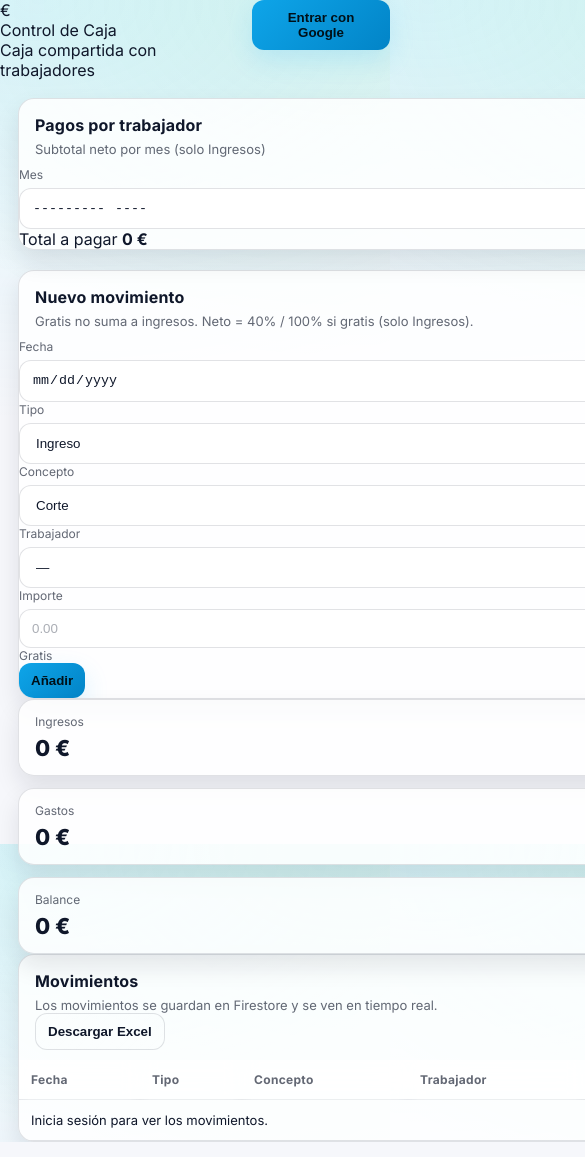
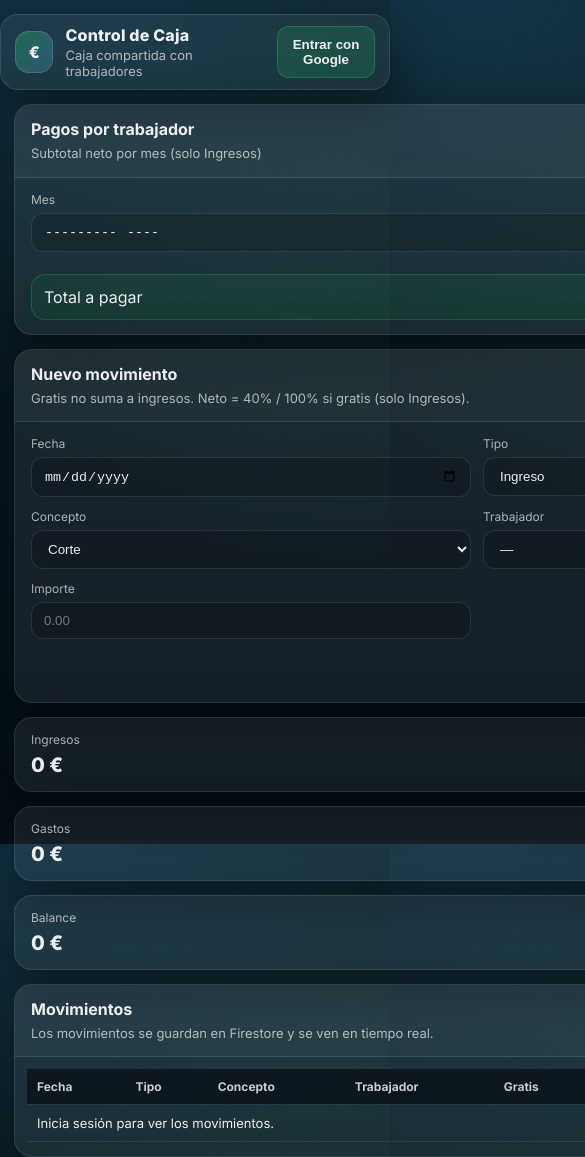
Before and after one commit to Esmirro/Peluqueria, a plain HTML site: page index.html in a window 390 px wide. Shown: the top 1157 px of the page, 585 px wide, since content can reach past the window. Drawn offline with Linux system fonts and the light colour scheme; no server answers.

Commit message:
estilos.css

```diff
--- a/estilos.css
+++ b/estilos.css
@@ -1,31 +1,17 @@
 :root{
-  --bg: #0b0f17;
-  --panel: rgba(255,255,255,.06);
-  --panel2: rgba(255,255,255,.08);
-  --text: rgba(255,255,255,.92);
-  --muted: rgba(255,255,255,.68);
-  --stroke: rgba(255,255,255,.12);
-  --shadow: 0 12px 35px rgba(0,0,0,.35);
-
-  --primary: #6ee7ff;
-  --primary2: #38bdf8;
-  --good: #34d399;
-  --bad: #fb7185;
-  --radius: 16px;
-}
-
-@media (prefers-color-scheme: light){
-  :root{
-    --bg: #f6f7fb;
-    --panel: rgba(255,255,255,.85);
-    --panel2: rgba(255,255,255,.95);
-    --text: #0f172a;
-    --muted: rgba(15,23,42,.65);
-    --stroke: rgba(15,23,42,.12);
-    --shadow: 0 12px 25px rgba(15,23,42,.10);
-    --primary: #0ea5e9;
-    --primary2: #0284c7;
-  }
+  --bg1:#061018;
+  --bg2:#0b1d27;
+  --panel: rgba(255,255,255,0.06);
+  --panel2: rgba(255,255,255,0.08);
+  --border: rgba(255,255,255,0.10);
+  --text: rgba(255,255,255,0.92);
+  --muted: rgba(255,255,255,0.65);
+  --accent: #22c55e;
+  --accent2:#60a5fa;
+  --danger:#ef4444;
+  --shadow: 0 18px 60px rgba(0,0,0,.45);
+  --radius: 18px;
+  --radius2: 14px;
 }
 
 *{ box-sizing:border-box; }
@@ -33,354 +19,238 @@ html,body{ height:100%; }
 body{
   margin:0;
   font-family: Inter, system-ui, -apple-system, Segoe UI, Roboto, Arial, sans-serif;
-  background:
-    radial-gradient(1200px 700px at 10% 0%, rgba(110,231,255,.18), transparent 60%),
-    radial-gradient(900px 600px at 90% 0%, rgba(52,211,153,.14), transparent 60%),
-    var(--bg);
-  color: var(--text);
+  color:var(--text);
+  background: radial-gradient(1200px 600px at 20% 0%, #133244 0%, transparent 60%),
+              radial-gradient(900px 700px at 90% 20%, #0f2a2c 0%, transparent 55%),
+              linear-gradient(180deg, var(--bg2), var(--bg1));
 }
 
-/* Topbar */
-.topbar{
-  position: sticky;
-  top: 0;
-  z-index: 30;
-  backdrop-filter: blur(10px);
-  background: linear-gradient(to bottom, rgba(0,0,0,.35), transparent);
-  border-bottom: 1px solid var(--stroke);
-}
-@media (prefers-color-scheme: light){
-  .topbar{ background: linear-gradient(to bottom, rgba(255,255,255,.75), transparent); }
-}
-
-.topbar__inner{
-  max-width: 1400px;
-  margin: 0 auto;
-  padding: 16px 18px;
+.authbar{
+  max-width: 1280px;
+  margin: 14px auto 0;
+  padding: 10px 14px;
   display:flex;
   align-items:center;
   justify-content:space-between;
-  gap: 12px;
+  gap:12px;
+  border:1px solid var(--border);
+  background: rgba(255,255,255,0.05);
+  border-radius: var(--radius);
+  box-shadow: var(--shadow);
 }
 
-.brand{ display:flex; align-items:center; gap: 12px; }
-.brand__logo{
-  width: 42px; height: 42px;
-  display:grid; place-items:center;
-  border-radius: 12px;
-  background: linear-gradient(135deg, var(--primary), var(--good));
-  color: #001018;
-  font-weight: 900;
-  box-shadow: var(--shadow);
+.authbar__left{
+  display:flex;
+  align-items:center;
+  gap:12px;
+  min-width: 240px;
 }
-.brand__title{ font-weight: 800; font-size: 18px; line-height: 1.1; }
-.brand__subtitle{ color: var(--muted); font-size: 13px; }
+.pill{
+  width:42px;height:42px;border-radius:14px;
+  display:flex;align-items:center;justify-content:center;
+  background: linear-gradient(135deg, rgba(34,197,94,.35), rgba(96,165,250,.28));
+  border:1px solid rgba(255,255,255,0.14);
+  font-weight:800;
+}
 
-.topbar__actions{ display:flex; gap: 10px; }
+.title{ font-weight:800; letter-spacing:.2px; }
+.subtitle{ color:var(--muted); font-size:13px; margin-top:2px; }
 
-/* Panels */
+.authbar__right{ display:flex; align-items:center; gap:10px; }
+.authbar__email{ color:var(--muted); font-size:13px; max-width: 340px; overflow:hidden; text-overflow:ellipsis; white-space:nowrap; }
+
+.layout{
+  max-width: 1280px;
+  margin: 14px auto 30px;
+  padding: 0 14px;
+  display:grid;
+  grid-template-columns: 320px 1fr;
+  gap: 14px;
+}
+
 .panel{
+  border: 1px solid var(--border);
   background: var(--panel);
-  border: 1px solid var(--stroke);
   border-radius: var(--radius);
   box-shadow: var(--shadow);
-  overflow: hidden;
+  overflow:hidden;
 }
 
 .panel__head{
-  padding: 16px 16px 10px;
+  padding: 14px 16px;
+  border-bottom: 1px solid var(--border);
+  background: rgba(255,255,255,0.04);
 }
-.panel__head h2{
-  margin:0;
-  font-size: 16px;
-  letter-spacing: .2px;
+.panel__head h2{ margin:0; font-size:16px; }
+.panel__head p{ margin:6px 0 0; color:var(--muted); font-size:13px; line-height:1.35; }
+.panel__head.row{ display:flex; align-items:flex-start; justify-content:space-between; gap:12px; }
+
+.panel__body{ padding: 14px 16px; }
+
+.sidebar .workers{
+  margin-top: 10px;
+  display:flex;
+  flex-direction:column;
+  gap:8px;
 }
-.panel__head p{
-  margin: 6px 0 0;
-  color: var(--muted);
-  font-size: 13px;
+.worker{
+  display:flex;
+  align-items:center;
+  justify-content:space-between;
+  padding:10px 12px;
+  border:1px solid var(--border);
+  border-radius: var(--radius2);
+  background: rgba(255,255,255,0.04);
 }
-.panel__foot{
-  padding: 12px 16px 16px;
+.worker small{ color:var(--muted); display:block; margin-top:2px; }
+.totalbox{
+  margin-top: 12px;
+  padding:12px;
+  border:1px solid rgba(34,197,94,.25);
+  border-radius: var(--radius2);
+  background: rgba(34,197,94,.08);
   display:flex;
+  align-items:center;
+  justify-content:space-between;
+}
+
+.main{ display:flex; flex-direction:column; gap:14px; }
+
+.form{
+  display:grid;
+  grid-template-columns: repeat(6, minmax(0, 1fr));
+  gap: 12px;
+  padding: 14px 16px;
+}
+.field{ display:flex; flex-direction:column; gap:6px; }
+.field label{ color:var(--muted); font-size:12px; }
+.field input, .field select{
+  width:100%;
+  padding:10px 12px;
+  border-radius: 12px;
+  border: 1px solid var(--border);
+  background: rgba(0,0,0,0.18);
+  color: var(--text);
+  outline:none;
+}
+.field input:focus, .field select:focus{
+  border-color: rgba(96,165,250,.45);
+  box-shadow: 0 0 0 3px rgba(96,165,250,.15);
+}
+.field--switch{
+  justify-content:flex-end;
+  padding-top: 22px;
+}
+.switch{
+  display:flex;
+  align-items:center;
+  gap:10px;
+  user-select:none;
+  color:var(--text);
+}
+.switch input{ transform: scale(1.1); }
+
+.form__actions{
+  grid-column: 1 / -1;
+  display:flex;
+  gap:10px;
   justify-content:flex-end;
 }
 
-/* Buttons */
+.stats{
+  display:grid;
+  grid-template-columns: repeat(3, minmax(0, 1fr));
+  gap: 14px;
+}
+.stat{
+  border: 1px solid var(--border);
+  background: var(--panel);
+  border-radius: var(--radius);
+  box-shadow: var(--shadow);
+  padding: 14px 16px;
+}
+.stat__label{ color:var(--muted); font-size:12px; }
+.stat__value{ font-size:20px; font-weight:800; margin-top:6px; }
+
 .btn{
-  border: 1px solid var(--stroke);
-  background: var(--panel2);
-  color: var(--text);
+  border: 1px solid var(--border);
   padding: 10px 12px;
   border-radius: 12px;
-  font-weight: 800;
   cursor:pointer;
+  color: var(--text);
+  background: rgba(255,255,255,0.06);
+  transition: transform .05s ease, background .15s ease, border-color .15s ease;
+  font-weight:700;
 }
+.btn:hover{ background: rgba(255,255,255,0.09); }
 .btn:active{ transform: translateY(1px); }
+
 .btn--primary{
-  border: none;
-  background: linear-gradient(135deg, var(--primary), var(--primary2));
-  color: #001018;
-  box-shadow: 0 10px 25px rgba(56,189,248,.18);
+  border-color: rgba(34,197,94,.35);
+  background: rgba(34,197,94,.16);
 }
+.btn--primary:hover{ background: rgba(34,197,94,.22); }
+
 .btn--secondary{
-  background: linear-gradient(135deg, rgba(255,255,255,.12), rgba(255,255,255,.06));
+  border-color: rgba(96,165,250,.35);
+  background: rgba(96,165,250,.16);
 }
+.btn--secondary:hover{ background: rgba(96,165,250,.22); }
+
 .btn--ghost{
   background: transparent;
 }
 
-/* Layout con sidebar izquierda: MÁS ancho total y más espacio al contenido */
-.layout{
-  max-width: 1400px;                 /* más ancho total */
-  margin: 18px auto 70px;
-  padding: 0 18px;
-  display: grid;
-  grid-template-columns: 280px minmax(0, 1fr); /* clave para que la tabla no se “corte” */
-  gap: 20px;
-  align-items: start;
+.tablepanel{ overflow: hidden; }
+.tablewrap{
+  padding: 12px 12px 14px;
+  overflow:auto;
+  max-height: 48vh; /* tabla grande y visible */
 }
 
-.sidebar{
-  position: sticky;
-  top: 84px; /* ajusta si cambia la altura del header */
-}
-.sidebar__body{
-  padding: 14px 16px 16px;
-  display: grid;
-  gap: 12px;
-}
-
-.content{
-  display: grid;
-  gap: 16px;
-}
-
-/* Responsive: sidebar arriba */
-@media (max-width: 980px){
-  .layout{
-    grid-template-columns: 1fr;
-  }
-  .sidebar{
-    position: relative;
-    top: auto;
-  }
-}
-
-/* Form */
-.form-grid{
-  padding: 14px 16px 16px;
-  display:grid;
-  grid-template-columns: repeat(6, 1fr);
-  gap: 12px;
-}
-
-.field{ display:flex; flex-direction:column; gap:6px; }
-.field label{
-  color: var(--muted);
-  font-size: 12px;
-}
-
-input, select{
-  width:100%;
-  padding: 11px 12px;
-  border-radius: 12px;
-  border: 1px solid var(--stroke);
-  background: var(--panel2);
-  color: var(--text);
-  outline:none;
-}
-input::placeholder{ color: rgba(255,255,255,.45); }
-@media (prefers-color-scheme: light){
-  input::placeholder{ color: rgba(15,23,42,.35); }
-}
-input:focus, select:focus{
-  border-color: rgba(110,231,255,.55);
-  box-shadow: 0 0 0 4px rgba(110,231,255,.12);
-}
-
-.money{ position:relative; }
-.money__prefix{
-  position:absolute;
-  left: 12px;
-  top: 50%;
-  transform: translateY(-50%);
-  color: var(--muted);
-  font-weight: 900;
-  pointer-events:none;
-}
-.money input{ padding-left: 30px; }
-
-.field--inline{
-  justify-content:flex-end;
-  padding-top: 22px;
-}
-
-/* Grid spans */
-#fecha{ grid-column: span 2; }
-#tipo{ grid-column: span 2; }
-#concepto{ grid-column: span 2; }
-#trabajador{ grid-column: span 2; }
-#importe{ grid-column: span 2; }
-.field--inline{ grid-column: span 2; }
-
-.form-actions{
-  grid-column: 1 / -1;
-  display:flex;
-  justify-content:flex-end;
-  padding-top: 4px;
-}
-
-@media (max-width: 900px){
-  .form-grid{ grid-template-columns: repeat(2, 1fr); }
-  #fecha,#tipo,#concepto,#trabajador,#importe{ grid-column: span 1; }
-  .field--inline{ grid-column: span 2; justify-content:flex-start; padding-top: 6px; }
-  .form-actions{ justify-content:stretch; }
-}
-
-/* Switch */
-.switch{
-  display:flex;
-  align-items:center;
-  gap: 10px;
-  user-select:none;
-}
-.switch input{ display:none; }
-.switch__ui{
-  width: 44px; height: 26px;
-  border-radius: 999px;
-  background: rgba(255,255,255,.12);
-  border: 1px solid var(--stroke);
-  position:relative;
-  transition: .2s ease;
-}
-.switch__ui::after{
-  content:"";
-  width: 20px; height: 20px;
-  border-radius: 999px;
-  position:absolute;
-  top: 50%;
-  left: 3px;
-  transform: translateY(-50%);
-  background: rgba(255,255,255,.85);
-  transition: .2s ease;
-}
-.switch input:checked + .switch__ui{
-  background: rgba(52,211,153,.25);
-  border-color: rgba(52,211,153,.45);
-}
-.switch input:checked + .switch__ui::after{
-  left: 21px;
-  background: rgba(52,211,153,.95);
-}
-.switch__text{ color: var(--muted); font-size: 13px; }
-
-/* Stats */
-.stats{
-  display:grid;
-  grid-template-columns: repeat(3, 1fr);
-  gap: 12px;
-}
-@media (max-width: 900px){
-  .stats{ grid-template-columns: 1fr; }
-}
-.stat{
-  background: var(--panel);
-  border: 1px solid var(--stroke);
-  border-radius: var(--radius);
-  box-shadow: var(--shadow);
-  padding: 14px 16px;
-}
-.stat__label{ color: var(--muted); font-size: 12px; }
-.stat__value{ font-size: 22px; font-weight: 900; margin-top: 6px; }
-.stat--good .stat__value{ color: #34d399; }
-.stat--bad .stat__value{ color: #fb7185; }
-
-/* Worker list */
-.worker-list{
-  display: grid;
-  gap: 8px;
-}
-.worker-item{
-  display:flex;
-  align-items:center;
-  justify-content:space-between;
-  padding: 10px 12px;
-  border-radius: 12px;
-  border: 1px solid var(--stroke);
-  background: var(--panel2);
-}
-.worker-item small{
-  display:block;
-  color: var(--muted);
-  font-size: 12px;
-  margin-top: 2px;
-}
-.worker-total{
-  display:flex;
-  align-items:center;
-  justify-content:space-between;
-  padding-top: 8px;
-  border-top: 1px solid var(--stroke);
-  color: var(--muted);
-}
-.worker-total b{ color: var(--text); font-size: 16px; }
-
-/* Movements: dar MÁS presencia */
-.movements{
-  min-height: 65vh;
-}
-
-/* Table */
-.table-wrap{
-  overflow: auto;
-  border-top: 1px solid var(--stroke);
-  max-height: 70vh; /* clave: tabla mucho más grande */
-}
 .table{
   width: 100%;
   border-collapse: collapse;
-  min-width: 1100px; /* más ancho real para ver columnas completas */
+  min-width: 900px; /* evita que se rompa en pantallas pequeñas */
 }
 .table th, .table td{
-  padding: 12px 12px;
-  border-bottom: 1px solid var(--stroke);
+  padding: 10px 10px;
+  border-bottom: 1px solid rgba(255,255,255,0.09);
+  font-size: 13px;
   text-align:left;
-  font-size: 13px;
+  vertical-align: middle;
 }
-.table th{
+.table thead th{
   position: sticky;
   top: 0;
-  background: rgba(0,0,0,.22);
+  background: rgba(10,20,28,0.92);
   backdrop-filter: blur(8px);
+  z-index: 2;
   font-size: 12px;
-  color: var(--muted);
-  letter-spacing: .3px;
+  color: rgba(255,255,255,0.78);
 }
-@media (prefers-color-scheme: light){
-  .table th{ background: rgba(255,255,255,.8); }
+.right{ text-align:right; }
+.table tbody tr:hover{ background: rgba(255,255,255,0.04); }
+
+.badge{
+  display:inline-block;
+  padding: 4px 8px;
+  border-radius: 999px;
+  border: 1px solid var(--border);
+  font-size:12px;
+  color: rgba(255,255,255,0.85);
+  background: rgba(255,255,255,0.05);
 }
-.table tr:hover td{ background: rgba(255,255,255,.04); }
-.right{ text-align:right; }
 
-/* FAB móvil */
-.fab{
-  position: fixed;
-  right: 16px;
-  bottom: 16px;
-  width: 52px;
-  height: 52px;
-  border-radius: 999px;
-  border: none;
-  cursor:pointer;
-  background: linear-gradient(135deg, var(--primary), #34d399);
-  color: #001018;
-  font-size: 18px;
-  font-weight: 900;
-  box-shadow: var(--shadow);
-  display:none;
+.danger{
+  border-color: rgba(239,68,68,.35);
+  background: rgba(239,68,68,.14);
 }
-@media (max-width: 700px){
-  .fab{ display:grid; place-items:center; }
-  .topbar__actions{ display:none; }
+
+@media (max-width: 980px){
+  .layout{ grid-template-columns: 1fr; }
+  .stats{ grid-template-columns: 1fr; }
+  .form{ grid-template-columns: 1fr 1fr; }
+  .field--switch{ padding-top: 0; }
+  .tablewrap{ max-height: 55vh; }
 }
```
